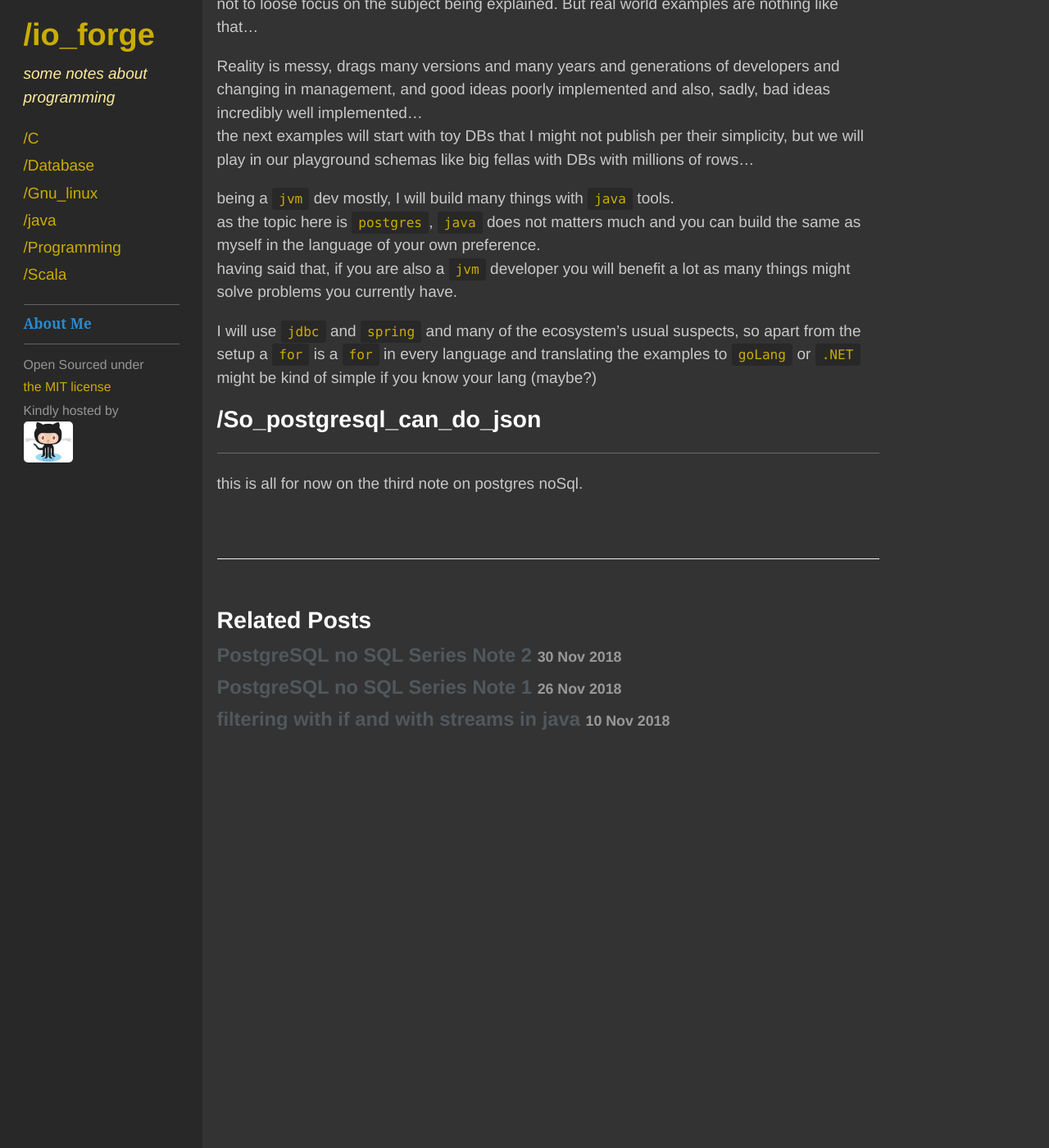
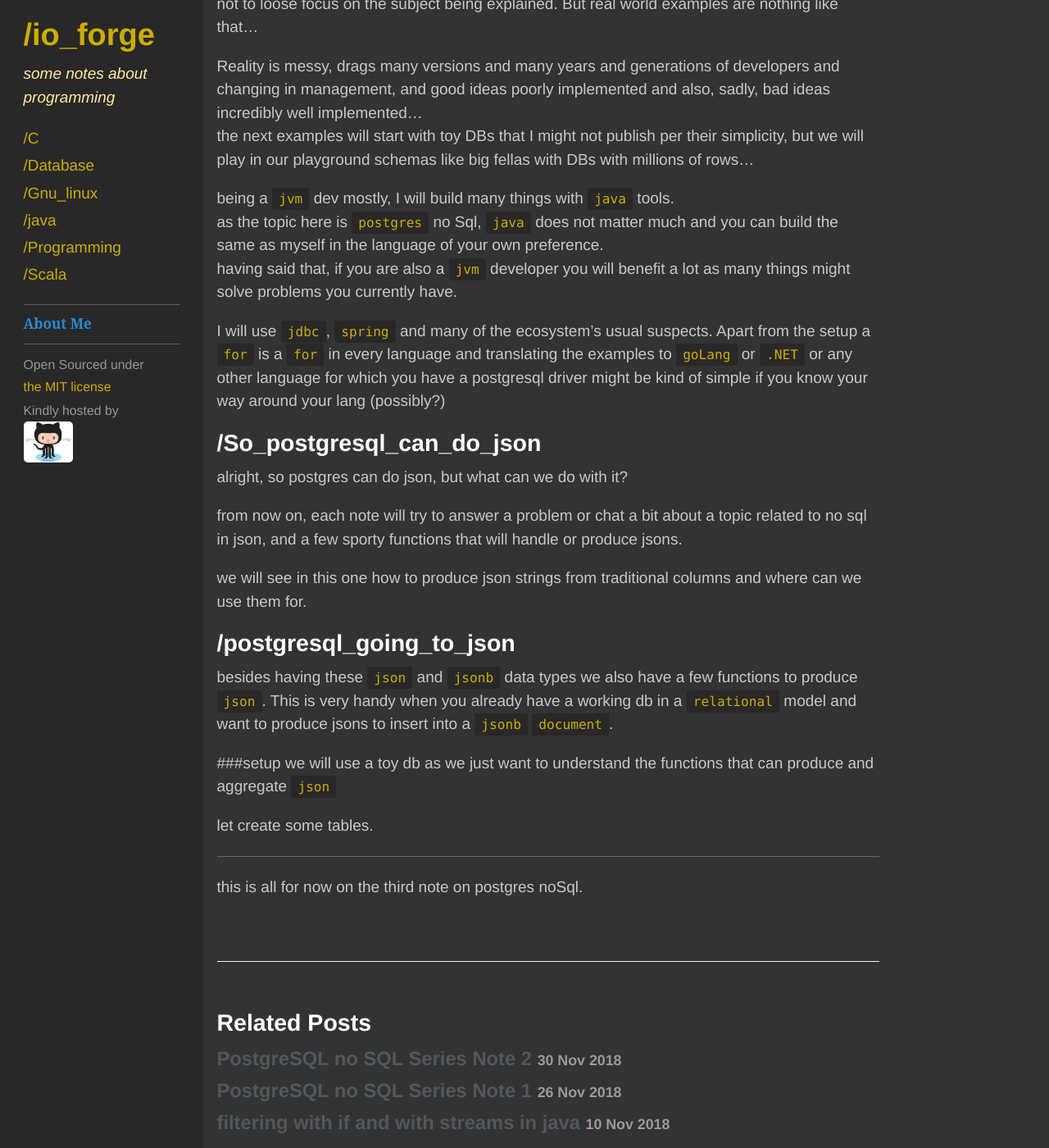
Before and after one commit to JohnnyXavier/johnnyxavier.github.io, a Jekyll site: the page built from _posts/2018-12-02-postgres-nosql-3.md, in a window 1280 px wide and 1400 px high, scrolled down 403 px. Shown: the whole window at 82% size. Built offline with Jekyll 4.4.1, drawn with Linux system fonts in a browser that asks for light colours; comment, search, counter and statistics services are not loaded; before the commit the page ends 1436 px from its top, so only the background shows below that.

Commit message:
new theme

```diff
--- a/_posts/2018-12-02-postgres-nosql-3.md
+++ b/_posts/2018-12-02-postgres-nosql-3.md
@@ -18,12 +18,26 @@ Reality is messy, drags many versions and many years and generations of develope
 the next examples will start with toy DBs that I might not publish per their simplicity, but we will play in our playground schemas like big fellas with DBs with millions of rows...
 
 being a `jvm` dev mostly, I will build many things with `java` tools.<br>
-as the topic here is `postgres`, `java` does not matters much and you can build the same as myself in the language of your own preference.<br>
+as the topic here is `postgres` no Sql, `java` does not matter much and you can build the same as myself in the language of your own preference.<br>
 having said that, if you are also a `jvm` developer you will benefit a lot as many things might solve problems you currently have.
 
-I will use `jdbc` and `spring` and many of the ecosystem's usual suspects, so apart from the setup a `for` is a `for` in every language and translating the examples to `goLang` or `.NET` might be kind of simple if you know your lang (maybe?)
+I will use `jdbc`, `spring` and many of the ecosystem's usual suspects. Apart from the setup a `for` is a `for` in every language and translating the examples to `goLang` or `.NET` or any other language for which you have a postgresql driver might be kind of simple if you know your way around your lang (possibly?)
 
 ## /So_postgresql_can_do_json
+alright, so postgres can do json, but what can we do with it?
+
+from now on, each note will try to answer a problem or chat a bit about a topic related to no sql in json, and a few sporty functions that will handle or produce jsons.
+
+we will see in this one how to produce json strings from traditional columns and where can we use them for.
+
+## /postgresql_going_to_json
+besides having these `json` and `jsonb` data types we also have a few functions to produce `json`. This is very handy when you already have a working db in a `relational` model and want to produce jsons to insert into a `jsonb` `document`.
+
+###setup
+we will use a toy db as we just want to understand the functions that can produce and aggregate `json`
+
+let create some tables.
+
 
 ---
 
```
Also changed, not shown: _posts/2018-11-30-postgres-nosql-2.md (+2 -1 lines).
